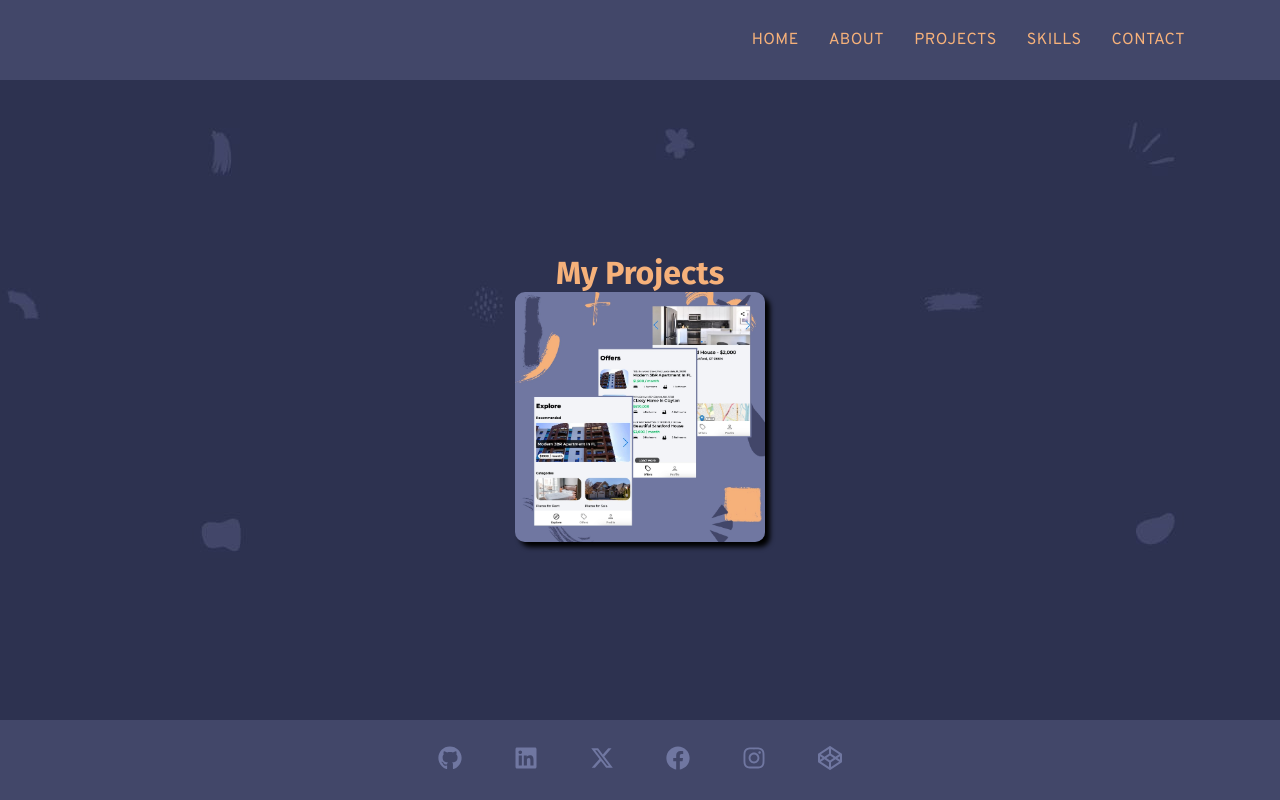
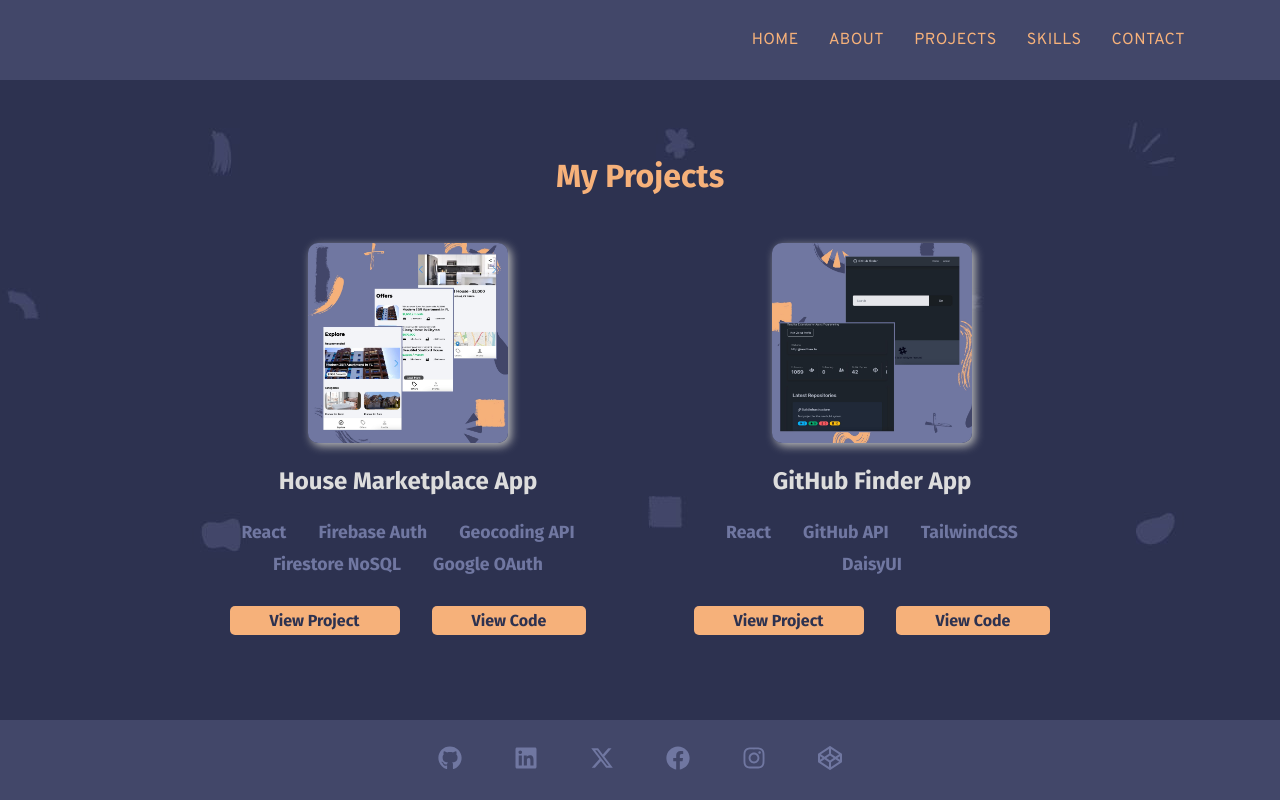
Before and after one commit to eaknott/personal-portfolio, a React (Create React App) app: page /projects in a window 1280 px wide. Built offline with nearby package versions, Linux system fonts and the light colour scheme.

Commit message:
Add ProjectItem details passed through props from Projects page, with stylith styling

```diff
--- a/src/components/ProjectItem.jsx
+++ b/src/components/ProjectItem.jsx
@@ -1,11 +1,40 @@
-import houseMarketplaceThumbnail from '../assets/thumbnails/house-marketplace-thumbnail.jpg'
 
-function ProjectItem() {
+function ProjectItem({ thumbnail, title, alt, liveUrl, codeUrl, technologies }) {
   return (
     <div>
         <div className="project-item">
             <div className="project-thumbnail">
-                <img src={houseMarketplaceThumbnail} alt="house marketplace app" width="250px" />
+                <img src={thumbnail} alt={alt} width="200px" />
+            </div>
+            <div className="project-text">
+                <h1>{title}</h1>
+                <div className="project-description">
+                    {
+                        technologies.map((tech) => (
+                            <p>{tech}</p>
+                        ))
+                    }
+                </div>
+                <div className="project-buttons">
+                    <a
+                        href={liveUrl}
+                        target="_blank"
+                        rel="noreferrer"
+                    >
+                        <button className="btn-live">
+                            View Project
+                        </button>
+                    </a>
+                    <a
+                        href={codeUrl}
+                        target="_blank"
+                        rel="noreferrer"
+                    >
+                        <button className="btn-code">
+                            View Code
+                        </button>
+                    </a>
+                </div>
             </div>
         </div>
     </div>
--- a/src/index.css
+++ b/src/index.css
@@ -143,9 +143,61 @@
 
 /* PROJECTS PAGE */
 
+.project-items {
+  display: flex;
+  flex-direction: row;
+}
+
+.project-item {
+  display: flex;
+  flex-direction: column;
+  justify-content: space-between;
+  align-items: center;
+  margin: 3rem 3rem 0 3rem;
+  height: 25rem;
+}
+
 .project-thumbnail img {
   border-radius: 10px;
-  box-shadow: 5px 5px 5px black;
+  box-shadow: 3px 3px 10px #bbbbbb;
+}
+
+.project-text {
+  display: flex;
+  flex-direction: column;
+  height: 12rem;
+  justify-content: space-between;
+  align-items: center;
+}
+
+.project-text h1 {
+  text-align: center;
+  font-size: 1.5rem;
+  color: #dddddd;
+  margin: 1rem 0;
+}
+
+.project-description {
+  display: flex;
+  flex-direction: row;
+  column-gap: 2rem;
+  line-height: 2rem;
+  width: 23rem;
+  flex-wrap: wrap;
+  justify-content: center;
+  color: var(--tertiary);
+  font-weight: bold;
+  font-size: 1.1rem;
+}
+
+
+.project-buttons {
+  display: flex;
+  flex-direction: row;
+  column-gap: 2rem;
+  justify-content: space-evenly;
+  align-items: center;
+  margin: 0.5rem 0;
 }
 
 /* SKILLS PAGE */
--- a/src/pages/Projects.jsx
+++ b/src/pages/Projects.jsx
@@ -1,4 +1,6 @@
 import ProjectItem from "../components/ProjectItem"
+import houseMarketplaceThumbnail from '../assets/thumbnails/house-marketplace-thumbnail.jpg'
+import githubFinderThumbnail from '../assets/thumbnails/github-finder-thumbnail.jpg'
 
 function Projects() {
   return (
@@ -7,7 +9,22 @@
             <h1>My Projects</h1>
         </div>
         <div className="project-items">
-          <ProjectItem />
+          <ProjectItem
+            thumbnail={houseMarketplaceThumbnail}
+            title="House Marketplace App"
+            alt="house marketplace app"
+            liveUrl="https://house-marketplace-app-ochre.vercel.app/"
+            codeUrl="https://github.com/eaknott/house-marketplace-app"
+            technologies={["React", "Firebase Auth", "Geocoding API", "Firestore NoSQL", "Google OAuth"]}
+          />
+          <ProjectItem
+            thumbnail={githubFinderThumbnail}
+            title="GitHub Finder App"
+            alt="github finder app"
+            liveUrl="https://github-finder-app-navy-theta.vercel.app/"
+            codeUrl="https://github.com/eaknott/github-finder-app"
+            technologies={["React", "GitHub API", "TailwindCSS", "DaisyUI"]}
+          />
         </div>
     </div>
   )
```
